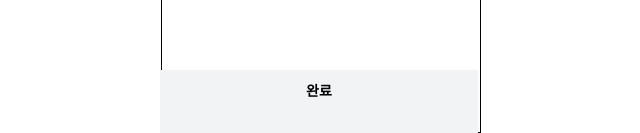
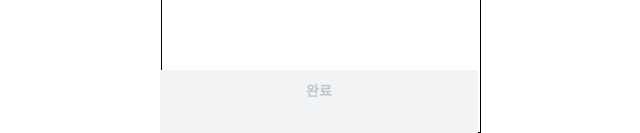
Before and after one commit to Gwasuwon-shot/Tutice_Client, a React (Vite) app: page /signup in a window 1280 px wide. Shown: the part 667-800 px from the top of the page, without its empty margins (319-959 px from the left). Built offline with nearby package versions, Linux system fonts and the light colour scheme; a web font is replaced by a local one.

Commit message:
[ style ] style 수정

```diff
--- a/src/components/common/BottomButton.tsx
+++ b/src/components/common/BottomButton.tsx
@@ -4,7 +4,7 @@ import { styled } from "styled-components";
 type BottomButtonProps = {
   children: ReactNode;
   isactive: Boolean;
-  onClick(): Void;
+  onClick(): void;
 };
 
 export default function BottomButton({ children, isactive, onClick }: BottomButtonProps) {
@@ -23,9 +23,8 @@ const BottomContainer = styled.button<{ isactive: Boolean }>`
   height: 6.3rem;
   margin-left: -1.6rem;
 
-  background-color: ${({ theme, isactive }) => (isactive ? theme.colors.green5 : theme.colors.grey50)};background-color
-
-  color: ${({ theme, isactive }) => (isactive ? theme.colors.grey0 : theme.colors.grey200)};colorcolorcolorcolorcolor
+  background-color: ${({ theme, isactive }) => (isactive ? theme.colors.green5 : theme.colors.grey50)};
+  color: ${({ theme, isactive }) => (isactive ? theme.colors.grey0 : theme.colors.grey200)};
 `;
 
 const BottomText = styled.div`
```
